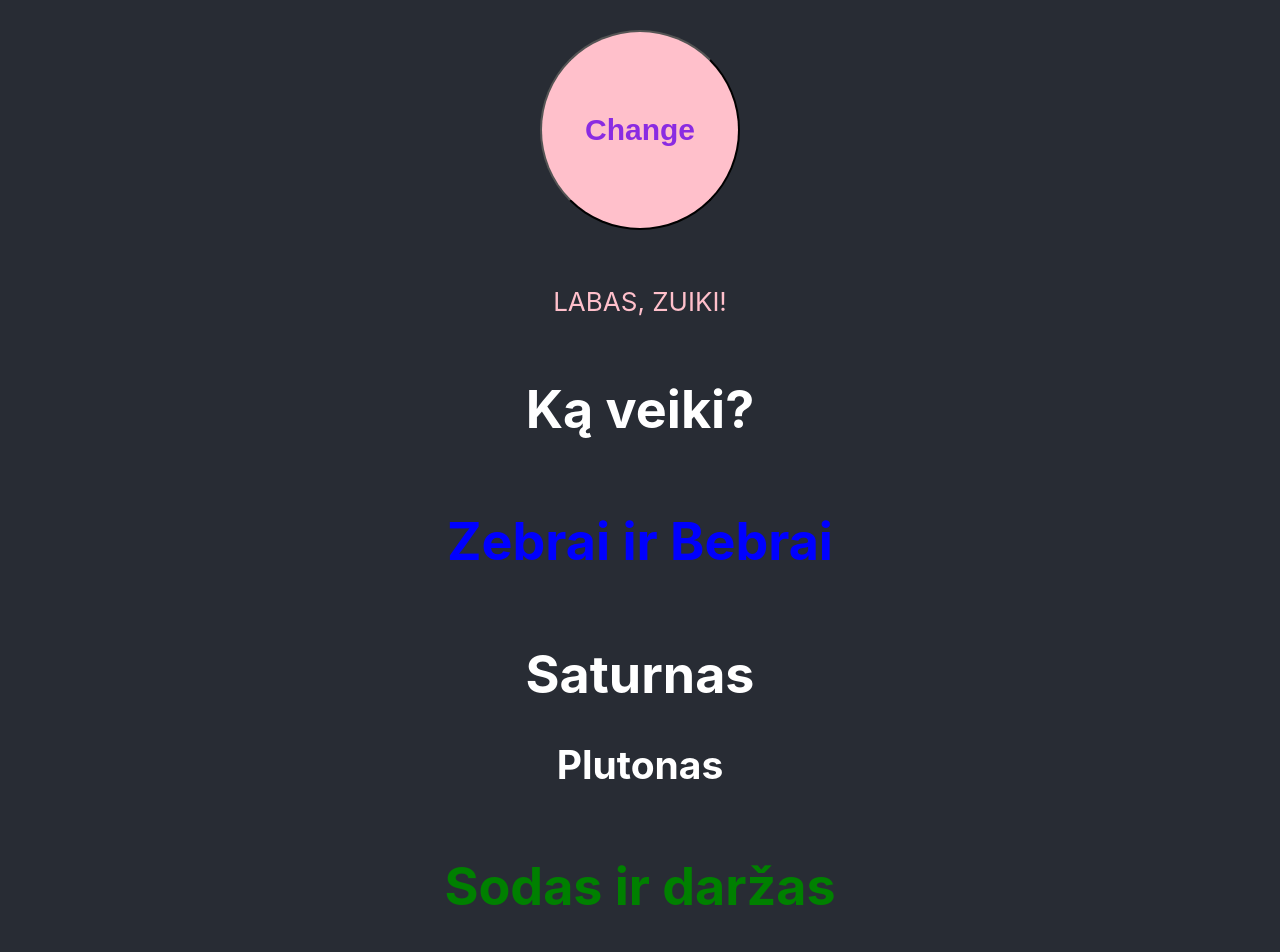
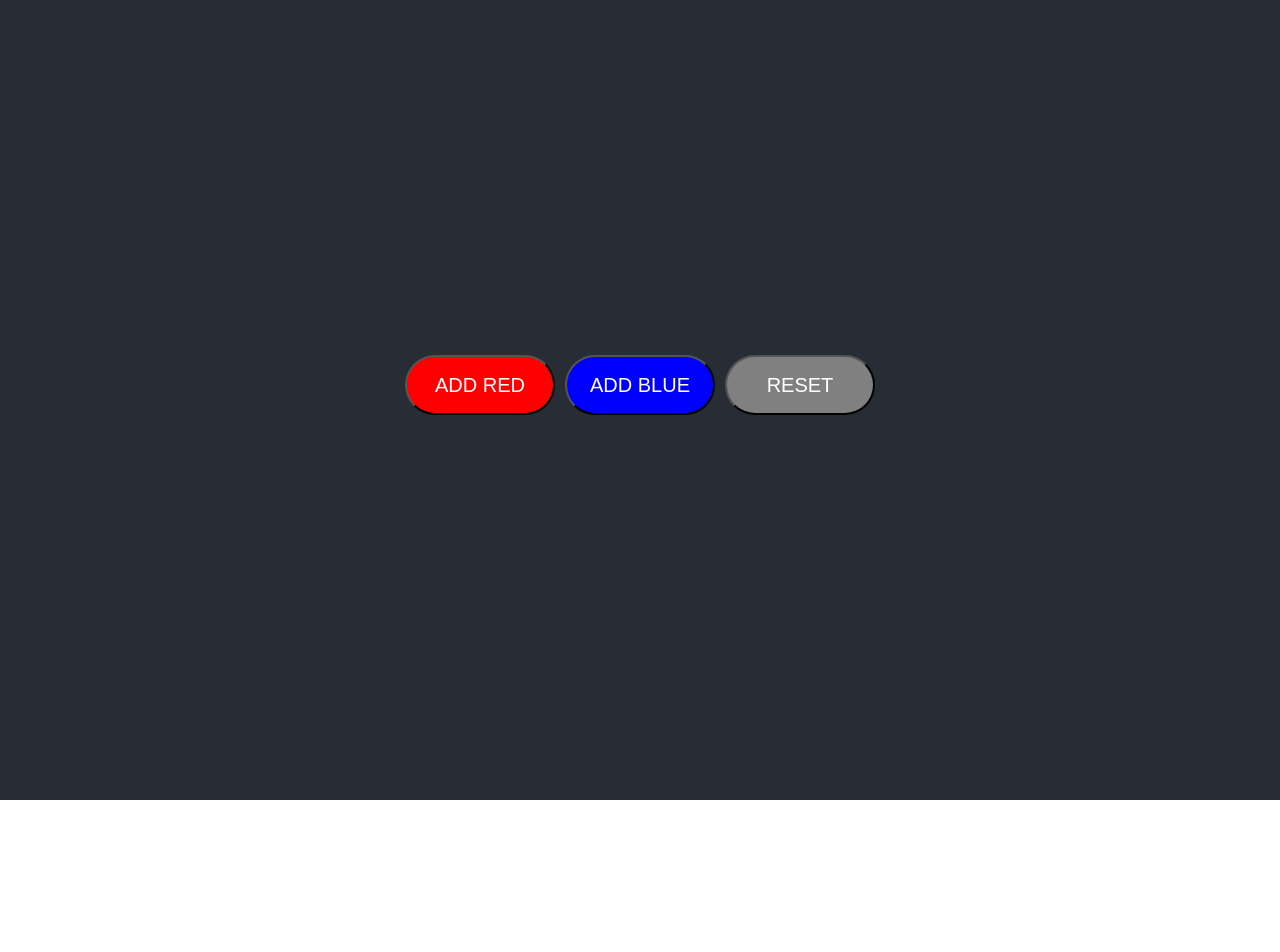
Before and after one commit to AusraMundus/React-homework, a React (Create React App) app: page / in a window 1280 px wide. Shown: the top 952 px of the page. After the commit the page ends 800 px from the top, so only its background shows below. Built offline with nearby package versions, Linux system fonts and the light colour scheme.

Commit message:
React state homework done

```diff
--- a/src/App.jsx
+++ b/src/App.jsx
@@ -1,9 +1,12 @@
 import './App.scss';
-import {LabasZuiki, Tekstas, Dryziai, Planetos, Namai} from "./Components/nd-react-base";
-import {SuoKvadrate, SuoApskritime, SuoFormose, DogBigLetter, DogsColor} from "./Components/nd-react-base-list";
-import Button from './Components/nd-react-state';
-import Dogs from './Components/pvz-dogs';
-
+import {LabasZuiki, Tekstas, Dryziai, Planetos, Namai} from "./Components/Base-list/nd-react-base";
+import {SuoKvadrate, SuoApskritime, SuoFormose, DogBigLetter, DogsColor} from "./Components/Base-list/nd-react-base-list";
+import Dogs from './Components/Base-list/pvz-dogs';
+import State01 from './Components/State/nd-react-state-01';
+import State02 from './Components/State/nd-react-state-02';
+import State03 from './Components/State/nd-react-state-03';
+import State04 from './Components/State/nd-react-state-04';
+import State05 from './Components/State/nd-react-state-05';
 
 function App() {
 
@@ -11,21 +14,25 @@ function App() {
     <div className="App">
       <header className="App-header">
 
-        <Button />
+        {/*<State01 />*/}
+        {/*<State02 />*/}
+        {/*<State03 />*/}
+        {/*<State04 />*/}
+        <State05 />
 
-        <LabasZuiki />
-        <Tekstas text= 'Ką veiki?'/>
-        <Dryziai stripes={1}/>
-        <Planetos  p1='Saturnas' p2='Plutonas'/>
-        <Namai t1='Sodas ir daržas' t2='Kiemas' textColor='green'/>
+        {/*<LabasZuiki />*/}
+        {/*<Tekstas text= 'Ką veiki?'/>*/}
+        {/*<Dryziai stripes={1}/>*/}
+        {/*<Planetos  p1='Saturnas' p2='Plutonas'/>*/}
+        {/*<Namai t1='Sodas ir daržas' t2='Kiemas' textColor='green'/>*/}
 
-        <SuoKvadrate />
-        <SuoApskritime />
-        <SuoFormose />
-        <DogBigLetter />
-        <DogsColor />
+        {/*<SuoKvadrate />*/}
+        {/*<SuoApskritime />*/}
+        {/*<SuoFormose />*/}
+        {/*<DogBigLetter />*/}
+        {/*<DogsColor />*/}
 
-        <Dogs />
+        {/*<Dogs />*/}
 
       </header>
     </div>
--- a/src/App.scss
+++ b/src/App.scss
@@ -33,23 +33,43 @@
   }
 }
 
-.btn-round {
+.button {
+  width: 150px;
+  height: 60px;
+  display: flex;
+  justify-content: center;
+  align-items: center;
+  color:pink;
+  font-size: 20px;
+  background-color: blueviolet;
+  border-radius: 30px;
+  transition: 0.2s;
+}
+
+.btn-shapes {
   width: 200px;
   height: 200px;
-  background-color: pink;
-  color:blueviolet;
+  display: flex;
+  justify-content: center;
+  align-items: center;
+  color:white;
   font-size: 30px;
-  font-weight: bold;
-  margin: 30px;
-  border-radius: 50%;
+  background-color: blue;
+  transition: 0.2s;
 }
 
-.btn-square {
-  width: 200px;
-  height: 200px;
-  background-color: pink;
-  color:blueviolet;
-  font-size: 30px;
-  font-weight: bold;
-  margin: 30px;
+.btn-blue {
+    width: 40px;
+    height: 40px;
+    background-color: blue;
+    margin: 5px;
+    border: 1px solid lightblue;
 }
+
+.btn-red {
+  width: 40px;
+  height: 40px;
+  background-color: red;
+  margin: 5px;
+  border: 1px solid lightcoral;
+}
--- a/src/Components/pvz-dogs-style.jsx
+++ b/src/Components/Base-list/pvz-dogs-style.jsx
@@ -1,4 +1,4 @@
-import randColor from '../Function/randColor';
+import randColor from '../../Function/randColor';
 
 export default function Style() {
 
--- /dev/null
+++ b/src/Components/State/nd-react-state-01.jsx
@@ -0,0 +1,20 @@
+// 1. Sukurti aplikaciją, kuri turi mygtuką change ir atvaizduoja apskritimą. Paspaudus mygtuką change apskritimas turi pavirsti į kvadratą, o paspaudus dar kartą vėl pavirsti apskritimu.
+import { useState } from 'react';
+
+export default function State01() {
+
+    const [shape, setShape] = useState("0");
+    const changeShape =_=> {
+        setShape(shape === "0" ? "50%" : "0");
+    }
+
+    return (
+        <div style={{display: "flex", flexDirection: "column", alignItems: "center", gap: 30}}>
+            <div style={{display: "flex", gap: 30}}>
+                <button className="button" onClick={changeShape}>CHANGE</button>
+            </div>
+
+            <div className="btn-shapes" style={{borderRadius: shape}}></div>
+        </div>
+    );
+}
--- /dev/null
+++ b/src/Components/State/nd-react-state-02.jsx
@@ -0,0 +1,30 @@
+// 2. Sukurti aplikaciją, kuri turi mygtukus change ir random bei atvaizduoja apskritimą su random skaičiumi viduje. Paspaudus change mygtuką apskritimas keičiasi į stačiakampį kaip pirmame uždavinyje, o paspaudus random mygtuką, skaičius pasikeičia į rand 5 - 25
+
+import { useState } from 'react';
+import rand from '../../Function/rand';
+
+export default function State03() {
+
+    const [number, setNumber] = useState(rand(5, 25));
+    const randNumber =_=> {
+        setNumber(rand(5, 25));
+    }
+
+    const [shape, setShape] = useState("0");
+    const changeShape =_=> {
+        setShape(shape === "0" ? "50%" : "0");
+    }
+
+    return (
+        <div style={{display: "flex", flexDirection: "column", alignItems: "center", gap: 30}}>
+            <div style={{display: "flex", gap: 30}}>
+                <button className="button" onClick={changeShape}>CHANGE</button>
+                <button className="button" onClick={randNumber}>RANDOM</button>
+            </div>
+
+            <div className="btn-shapes" style={{borderRadius: shape}}>
+                <h2>{number}</h2>
+            </div>
+        </div>
+    );
+}
--- /dev/null
+++ b/src/Components/State/nd-react-state-03.jsx
@@ -0,0 +1,21 @@
+// 3. Sukurti aplikaciją, kuri turi mygtukus plus ir minus, bei atvaizduoja skaičių 0. Paspaudus plus mygtuką, skaičius padidėja 1, o paspaudus minus- sumažėja 3
+import { useState } from 'react';
+
+export default function State03() {
+
+    const [number, setNumber] = useState(0);
+    const plusOne = _ => {
+        setNumber(number + 1);
+    }
+    const minusThree = _ => {
+        setNumber(number - 3);
+    }
+
+    return (
+        <div style={{display: "flex", flexDirection: "row", alignItems: "center", gap: 20, maxWidth: "80%"}}>
+            <button className="button" onClick={minusThree}>-</button>
+            <h1>{number}</h1>
+            <button className="button" onClick={plusOne}>+</button>
+        </div>
+    );
+}
--- /dev/null
+++ b/src/Components/State/nd-react-state-04.jsx
@@ -0,0 +1,21 @@
+// 4. Sukurti aplikaciją, kuri turi mygtuką add, kurį paspaudus vieną kartą atsiranda mėlynas kvadratas, paspaudus dar kartą- dar vienas ir t.t.
+
+import { useState } from 'react';
+
+export default function State04() {
+
+    const [squareList, setSquareList] = useState([]);
+    const addSquare = _ => {
+        setSquareList([...squareList, <div className="btn-blue"></div>]);
+    }
+
+    return (
+        <div style={{display: "flex", flexDirection: "column", alignItems: "center", gap: 30, maxWidth:"80%"}}>
+            <button className="button" onClick={addSquare}>ADD</button>
+            <div style={{display: "flex", flexWrap: "wrap"}}>
+                {squareList}
+            </div>
+        </div>
+
+    );
+}
--- /dev/null
+++ b/src/Components/State/nd-react-state-05.jsx
@@ -0,0 +1,34 @@
+// 5. Sukurti aplikaciją, kuri turi mygtukus add red, add blue ir reset. Paspaudus add red, prisideda raudonas kvadratas, paspaudus add blue - mėlynas ir t.t. Spaudinėjant prisideda vis daugiau kvadratų. Paspaudus reset viskas išsitrina
+
+import { useState } from 'react';
+
+export default function State04() {
+
+    const [squareList, setSquareList] = useState([]);
+
+    const addSquareRed = _ => {
+        setSquareList([...squareList, <div className="btn-red"></div>]);
+    }
+
+    const addSquareBlue = _ => {
+        setSquareList([...squareList, <div className="btn-blue"></div>]);
+    }
+
+    const resetSquare = _ => {
+        setSquareList([]);
+    }
+
+    return (
+        <div style={{display: "flex", flexDirection: "column", alignItems: "center", gap: 30, maxWidth:"80%"}}>
+            <div style={{display: "flex", flexDirection: "row", gap: "10px"}}>
+                <button className="button" style={{backgroundColor: "red", color: 'white'}} onClick={addSquareRed}>ADD RED</button>
+                <button className="button" style={{backgroundColor: "blue", color: 'white'}} onClick={addSquareBlue}>ADD BLUE</button>
+                <button className="button" style={{backgroundColor: "gray", color: 'white'}} onClick={resetSquare}>RESET</button>
+            </div>
+            <div style={{display: "flex", flexWrap: "wrap"}}>
+                {squareList}
+            </div>
+        </div>
+
+    );
+}
--- a/src/Components/nd-react-state.jsx
+++ /dev/null
@@ -1,16 +0,0 @@
-import { useState } from 'react';
-
-// 1 užduotis. Sukurti aplikaciją, kuri turi mygtuką change ir atvaizduoja apskritimą. Paspaudus mygtuką change apskritimas turi pavirsti į kvadratą, o paspaudus dar kartą vėl pavirsti apskritimu.
-
-export default function Button() {
-
-    const [shape, setShape] = useState('btn-round');
-
-    const changeShape = _ => {
-        setShape(shape => shape === 'btn-square' ? 'btn-round' : 'btn-square');
-    }
-
-    return (
-        <button className={shape} onClick={changeShape}>Change</button>
-    );
-}
```
Also changed, not shown: src/Components/Base-list/nd-react-base-list.jsx (renamed from src/Components/nd-react-base-list.jsx), src/Components/Base-list/nd-react-base.jsx (renamed from src/Components/nd-react-base.jsx), src/Components/Base-list/pvz-dogs.jsx (renamed from src/Components/pvz-dogs.jsx).
